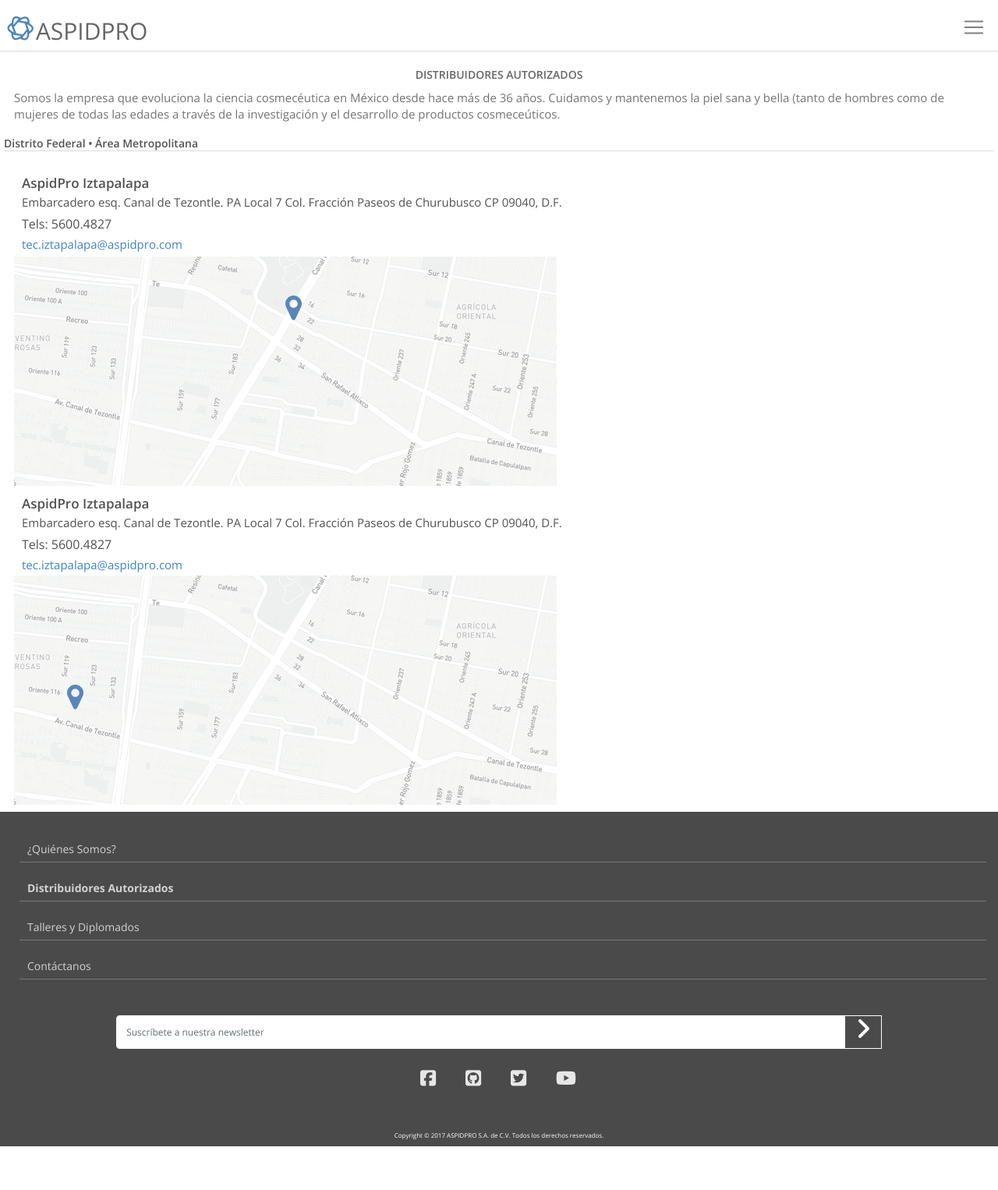
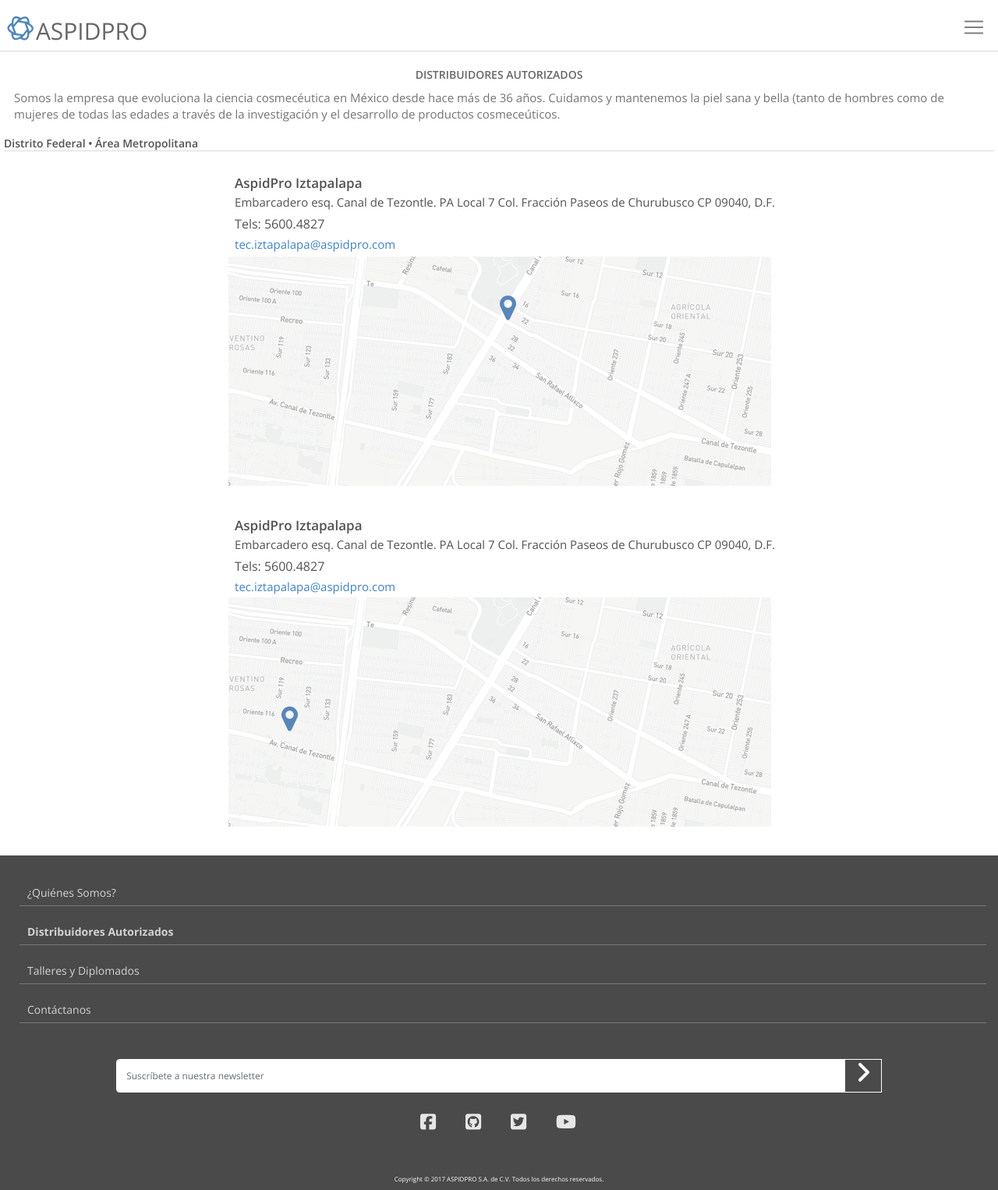
Before and after one commit to malyarevich/aspidpro, a Jekyll site: the page built from franquicias.md, in a window 1280 px wide. Shown: the whole page at 78% size. Built offline with Jekyll 4.4.1, drawn with Linux system fonts in a browser that asks for light colours; nearby versions of some CDN libraries; before the commit the page ends 1470 px from its top, so only the background shows below that.

Commit message:
fixing of the centering elements

```diff
--- a/_sass/_layouts.scss
+++ b/_sass/_layouts.scss
@@ -704,10 +704,12 @@
 .franq-item {
   display: flex;
   flex-direction: column;
+  margin-bottom: 28px;
   margin-left: 14px;
   margin-right: 13px;
 
   &__text {
+    align-self: center;
     color: darken($gray, 8%);
     display: flex;
     flex-direction: column;
@@ -735,6 +737,7 @@
 
   }
   &__visual {
+    align-self: center;
     display: flex;
     flex-direction: column;
   }
```
